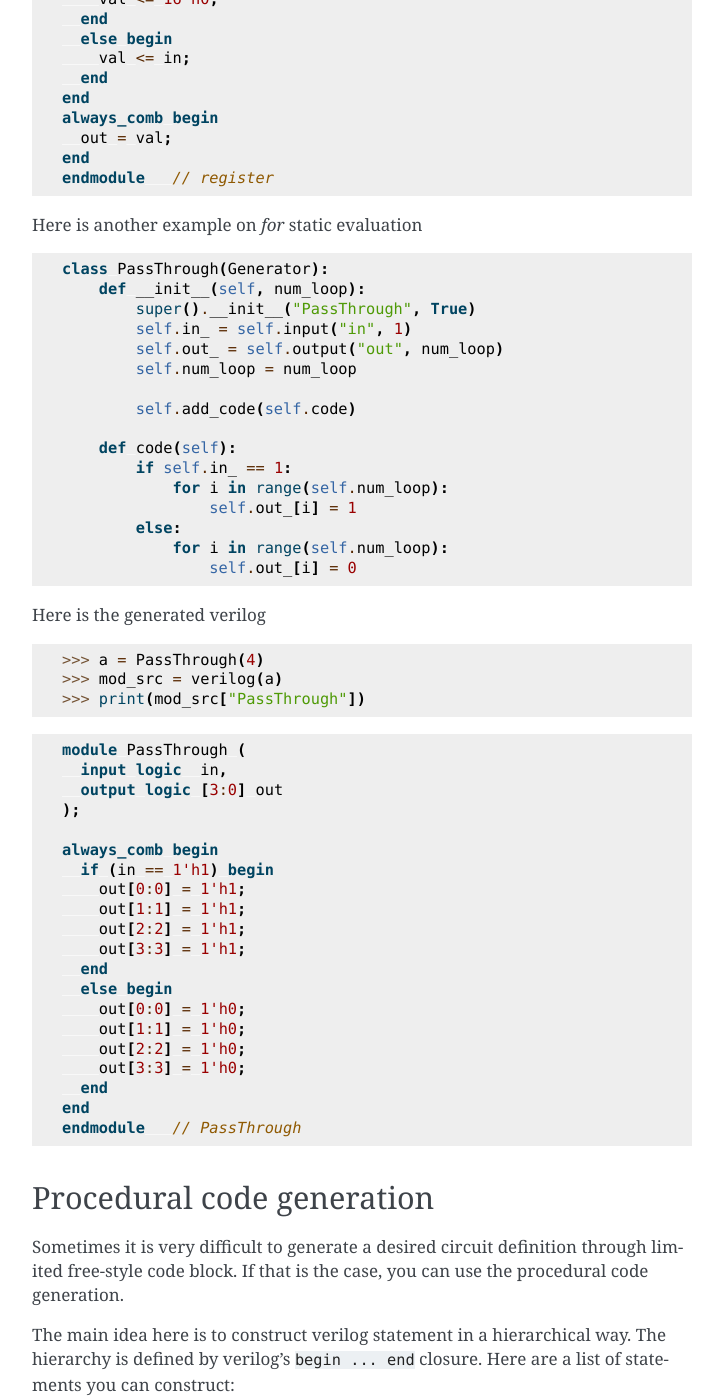
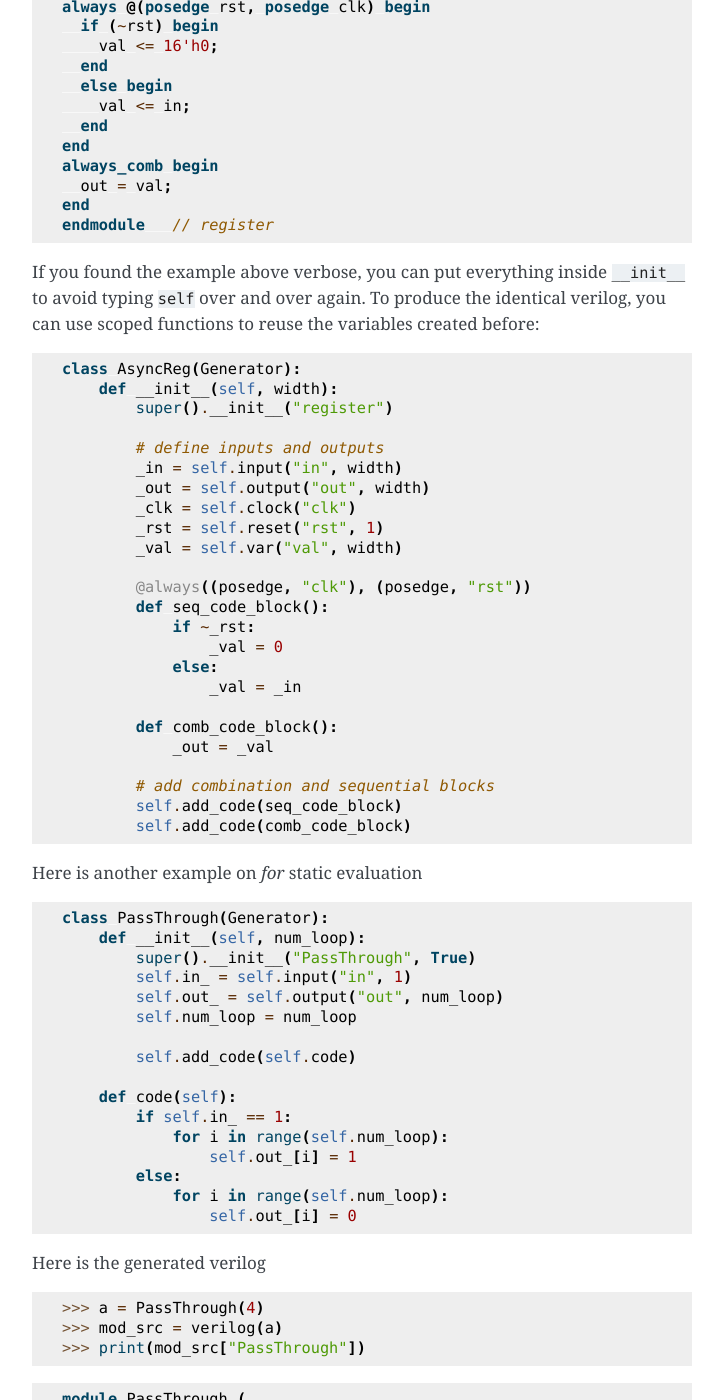
Before and after one commit to Kuree/kratos, a Sphinx documentation site: the page built from docs/generator.rst, in a window 1280 px wide and 1400 px high, scrolled down 5912 px. Shown: the whole window, without its empty margins (388-1111 px from the left). Built offline with Sphinx 7.4.7, drawn with Linux system fonts in a browser that asks for light colours; some of the changed text lies outside the part shown.

Commit message:
allow code block being added inside the __init__ function

```diff
--- a/docs/generator.rst
+++ b/docs/generator.rst
@@ -243,7 +243,9 @@ You don't have to do anything with the combinational code block.
 
 Examples
 --------
-Here are some examples the free-style code block in kratos.
+Here are some examples the free-style code block in kratos that uses both
+combinational and sequential block. Of course you can write it in a more
+concise way: this is just an example of how to add code blocks.
 
 .. code-block:: Python
 
@@ -263,15 +265,15 @@ Here are some examples the free-style code block in kratos.
 
             self.add_code(self.comb_code_block)
 
-    @always((posedge, "clk"), (posedge, "rst"))
-    def seq_code_block(self):
-        if ~self._rst:
-            self._val = 0
-        else:
-            self._val = self._in
+        @always((posedge, "clk"), (posedge, "rst"))
+        def seq_code_block(self):
+            if ~self._rst:
+                self._val = 0
+            else:
+                self._val = self._in
 
-    def comb_code_block(self):
-        self._out = self._val
+        def comb_code_block(self):
+            self._out = self._val
 
 Here is the verilog produced:
 
@@ -304,6 +306,38 @@ Here is the verilog produced:
     out = val;
   end
   endmodule   // register
+
+If you found the example above verbose, you can put everything inside
+``__init__`` to avoid typing ``self`` over and over again. To produce
+the identical verilog, you can use scoped functions to reuse the
+variables created before:
+
+.. code-block:: Python
+
+  class AsyncReg(Generator):
+      def __init__(self, width):
+          super().__init__("register")
+
+          # define inputs and outputs
+          _in = self.input("in", width)
+          _out = self.output("out", width)
+          _clk = self.clock("clk")
+          _rst = self.reset("rst", 1)
+          _val = self.var("val", width)
+
+          @always((posedge, "clk"), (posedge, "rst"))
+          def seq_code_block():
+              if ~_rst:
+                  _val = 0
+              else:
+                  _val = _in
+
+          def comb_code_block():
+              _out = _val
+
+          # add combination and sequential blocks
+          self.add_code(seq_code_block)
+          self.add_code(comb_code_block)
 
 Here is another example on `for` static evaluation
 
--- a/kratos/__init__.py
+++ b/kratos/__init__.py
@@ -28,4 +28,4 @@ __all__ += ["clog2", "reduce_add", "reduce_and", "reduce_mul", "reduce_or",
             "concat", "zext"]
 
 # type aliasing
-__all__ += ["BlockEdgeType", "Posedge", "Negedge"]
+__all__ += ["BlockEdgeType", "posedge", "negedge"]
```
Also changed, not shown: 2 other files.
